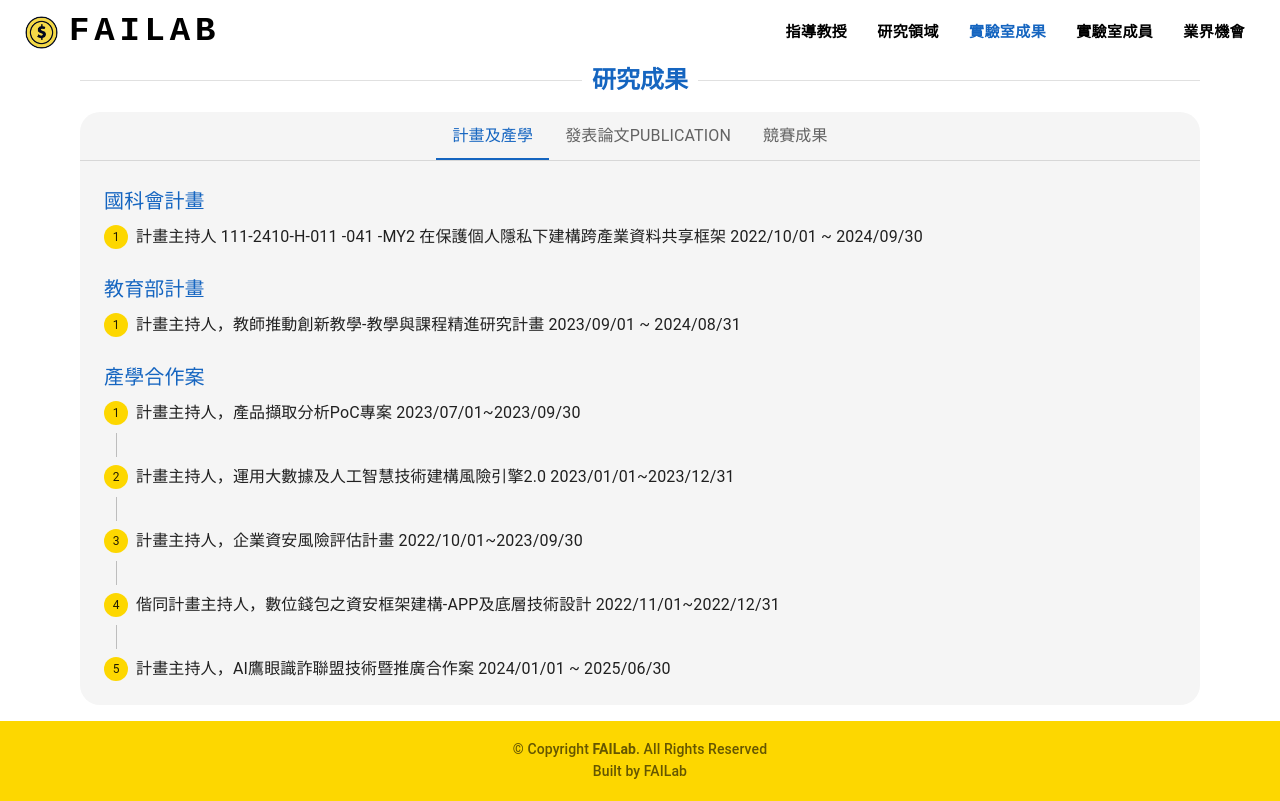
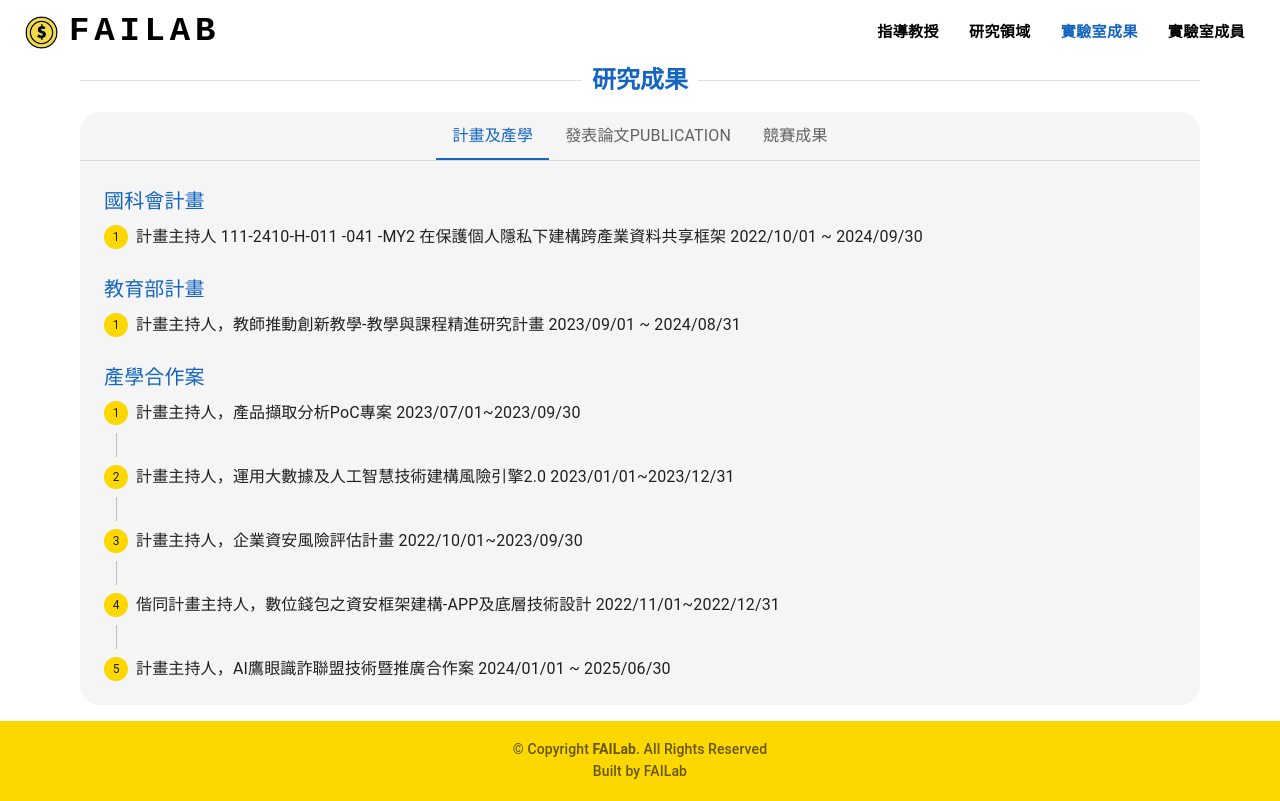
Before and after one commit to failab-ntust/lab-website, a Next.js app: page /research_result in a window 1280 px wide. Built offline with nearby package versions, Linux system fonts and the light colour scheme.

Commit message:
hide: opportunity

```diff
--- a/app/NavBar.js
+++ b/app/NavBar.js
@@ -16,8 +16,8 @@ const pages = [
     { item: '指導教授', href: '/professor', icon: <PersonIcon /> },
     { item: '研究領域', href: '/research', icon: <MenuBookIcon /> },
     { item: '實驗室成果', href: '/research_result', icon: <ScienceIcon /> },
-    { item: '實驗室成員', href: '/members', icon: <GroupsIcon /> },
-    { item: '業界機會', href: '/opportunity', icon: <WorkIcon /> }
+    { item: '實驗室成員', href: '/members', icon: <GroupsIcon /> }
+    //{ item: '業界機會', href: '/opportunity', icon: <WorkIcon /> }
 ];
 const display = {
     Above900px: { xs: 'none', md: 'flex' },
```
